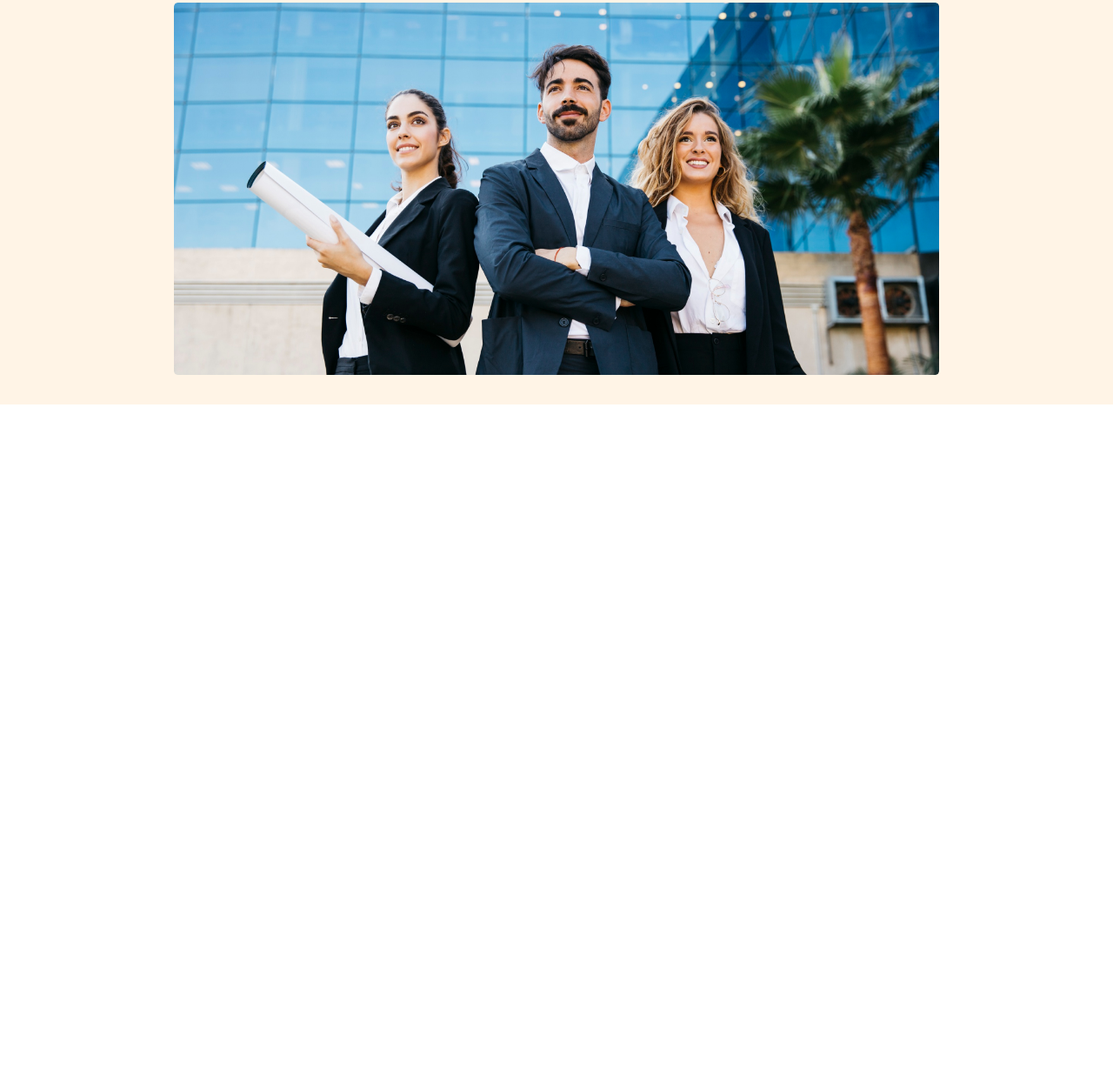
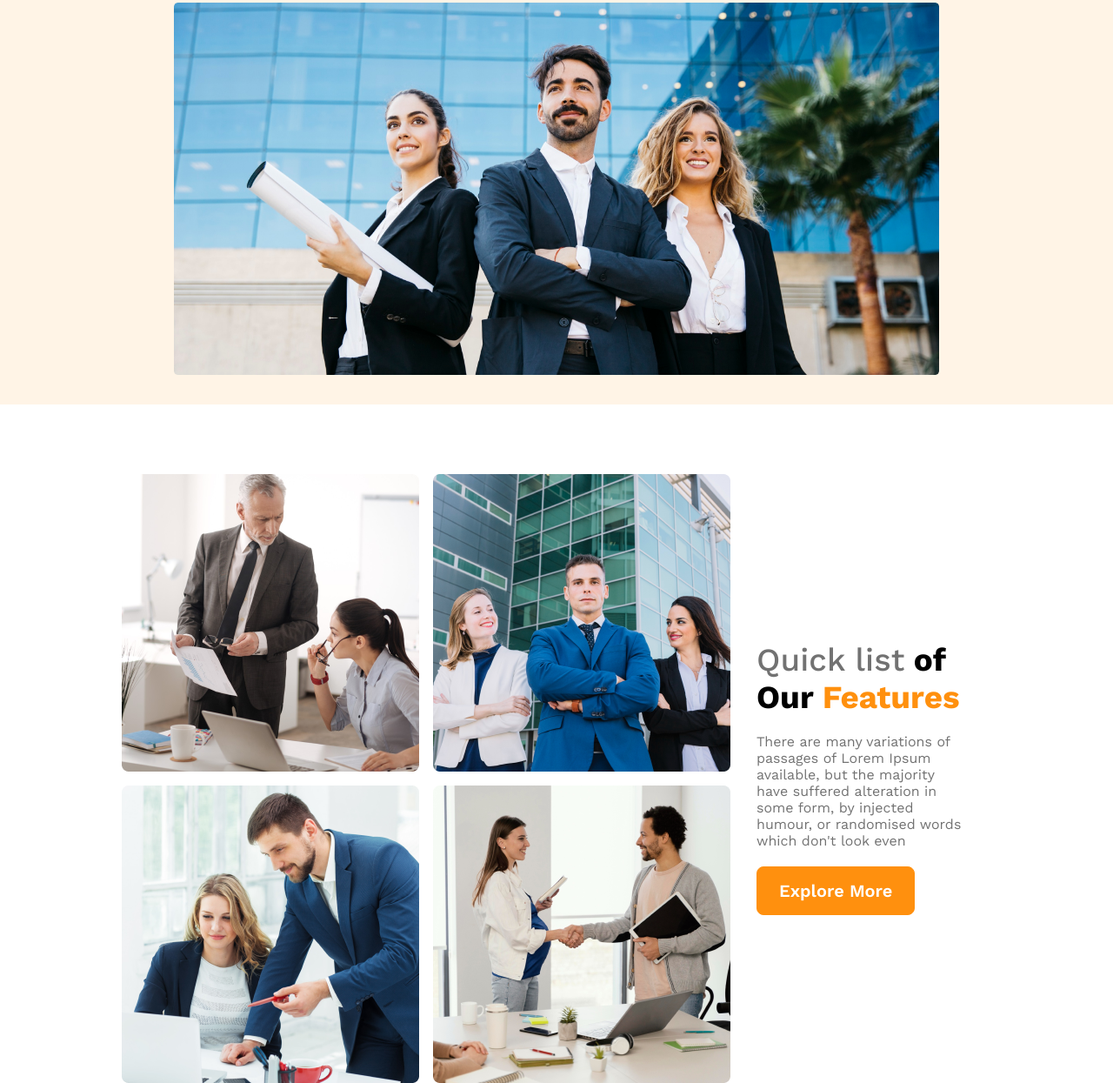
Before and after one commit to smefti70/G3-Architects, a plain HTML site: page index.html in a window 1280 px wide. Shown: the part 496-1741 px from the top of the page at 87% size. Before the commit the page ends 961 px from the top, so only its background shows below. Drawn offline with nearby package versions, Linux system fonts and the light colour scheme.

Commit message:
Teams Section Added

```diff
--- a/css/styles.css
+++ b/css/styles.css
@@ -28,6 +28,7 @@
 header{
     background: rgba(255, 144, 14, 0.10);
     padding: 30px 200px;
+    margin-bottom: 80px;
 }
 
 header nav{
@@ -83,6 +84,45 @@ nav ul li a{
     width: 100%;
 }
 
+/* main style */
+main{
+    max-width: 1000px;
+    margin: 0 auto;
+}
+
+/* teams section styles */
+.teams-section{
+    display: flex;
+    justify-content: space-around;
+    align-items: center;
+}
+.teams-img-container{
+    display: grid;
+    grid-template-columns: repeat(2, 1fr);
+    gap: 1rem;
+}
+
+.teams-content{
+    padding: 0 30px;
+}
+.teams-title{
+    font-size: 2.3rem;
+}
+
+.teams-title #dark-gray{
+    color: #727272;
+    font-weight: 500;
+}
+
+.teams-title #primary{
+    color: #FF900E;
+    font-weight: 700;
+}
+.teams-description{
+    color: #727272;
+    margin: 20px 0;
+}
+
 /* responsive media queries */
 
 /* mobile devices */
--- a/index.html
+++ b/index.html
@@ -9,6 +9,7 @@
 </head>
 
 <body>
+    <!-- header section starts -->
     <header>
         <nav>
             <h3 class="nav-title">G3 Architects</h3>
@@ -28,9 +29,28 @@
             <img src="images/banner.png" alt="">
         </div>
     </header>
+    <!-- header section starts -->
+
+    <!-- main section starts -->
     <main>
+        <!-- teams section starts -->
+        <section class="teams-section">
+            <div class="teams-img-container">
+                <img src="images/team1.png" alt="">
+                <img src="images/team2.png" alt="">
+                <img src="images/team3.png" alt="">
+                <img src="images/team4.png" alt="">
+            </div>
+            <div class="teams-content">
+                <h3 class="teams-title"><span id="dark-gray">Quick list</span> of Our <span id="primary">Features</span></h3>
+                <p class="teams-description">There are many variations of passages of Lorem Ipsum available, but the majority have suffered alteration in some form, by injected humour, or randomised words which don't look even</p>
+                <button class="btn-primary">Explore More</button>
+            </div>
+        </section>
+        <!-- teams section ends -->
 
     </main>
+    <!-- main section ends -->
     <footer>
 
     </footer>
```
